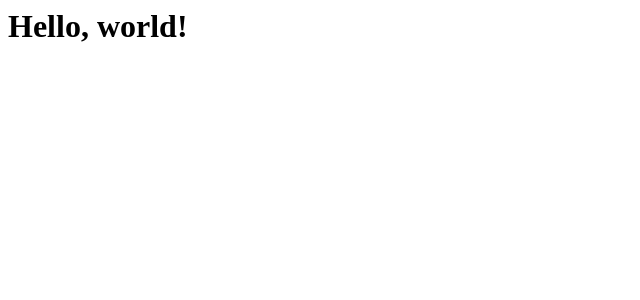
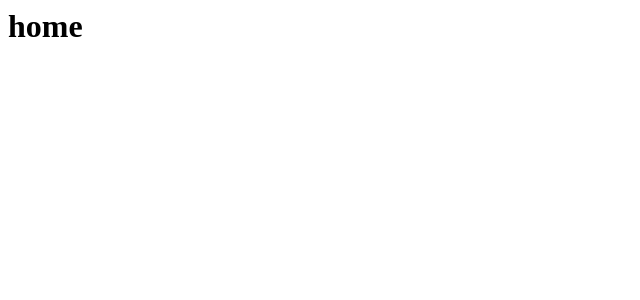
Before and after one commit to tsuki917/uni-life-admin, a React app: page / in a window 1280 px wide. Shown: the top 300 px of the page, without its empty margins (0-640 px from the left). Built offline with nearby package versions, Linux system fonts and the light colour scheme.

Commit message:
add routing

```diff
--- a/src/App.jsx
+++ b/src/App.jsx
@@ -1,7 +1,12 @@
 import React from "react";
-
+import { BrowserRouter } from "react-router-dom";
+import Home from "./component/Home.jsx";
 const App = () => {
-  return <h1>Hello, world!</h1>;
+  return (
+    <BrowserRouter>
+      <Home />
+    </BrowserRouter>
+  );
 };
 
 export default App;
--- /dev/null
+++ b/src/component/Home.jsx
@@ -0,0 +1,9 @@
+import React from "react";
+
+export default function Home() {
+  return (
+    <div>
+      <h1>home</h1>
+    </div>
+  );
+}
```
